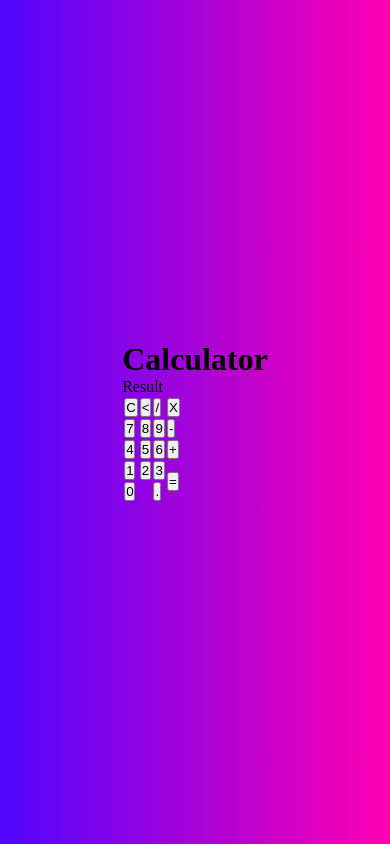
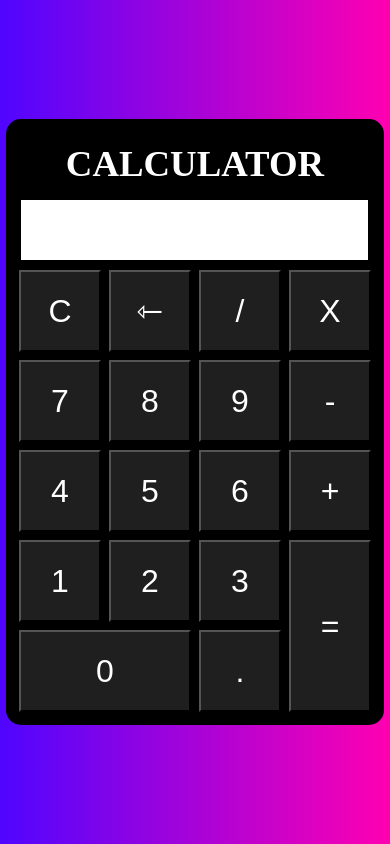
Before and after one commit to Carlos-Beckhauser/Calculator-Project, a website: page src/index.html in a window 390 px wide. Both pictures are taken after a click on the button "PRESS TO START". Drawn offline with nearby package versions, Linux system fonts and the light colour scheme.

Commit message:
calculator project finished. Made mobile responsive to calculator project

```diff
--- a/src/index.html
+++ b/src/index.html
@@ -13,39 +13,71 @@
 
     <div class="calculator">
       <h1>Calculator</h1>
-      <p id="result">Result</p>
+      <p id="result"></p>
       <table>
         <tr>
-          <td><button>C</button></td>
-          <td><button><</button></td>
-          <td><button>/</button></td>
-          <td><button>X</button></td>
+          <td><button class="calc-btn" onclick="clean()">C</button></td>
+          <td><button class="calc-btn" onclick="back()">⇽</button></td>
+          <td><button class="calc-btn" onclick="insert('/')">/</button></td>
+          <td><button class="calc-btn" onclick="insert('*')">X</button></td>
         </tr>
         <tr>
-          <td><button>7</button></td>
-          <td><button>8</button></td>
-          <td><button>9</button></td>
-          <td><button>-</button></td>
+          <td><button class="calc-btn" onclick="insert('7')">7</button></td>
+          <td><button class="calc-btn" onclick="insert('8')">8</button></td>
+          <td><button class="calc-btn" onclick="insert('9')">9</button></td>
+          <td><button class="calc-btn" onclick="insert('-')">-</button></td>
         </tr>
         <tr>
-          <td><button>4</button></td>
-          <td><button>5</button></td>
-          <td><button>6</button></td>
-          <td><button>+</button></td>
+          <td><button class="calc-btn" onclick="insert('4')">4</button></td>
+          <td><button class="calc-btn" onclick="insert('5')">5</button></td>
+          <td><button class="calc-btn" onclick="insert('6')">6</button></td>
+          <td><button class="calc-btn" onclick="insert('+')">+</button></td>
         </tr>
         <tr>
-          <td><button>1</button></td>
-          <td><button>2</button></td>
-          <td><button>3</button></td>
-          <td rowspan="2"><button>=</button></td>
+          <td><button class="calc-btn" onclick="insert('1')">1</button></td>
+          <td><button class="calc-btn" onclick="insert('2')">2</button></td>
+          <td><button class="calc-btn" onclick="insert('3')">3</button></td>
+          <td rowspan="2">
+            <button class="calc-btn" style="height: 172px" onclick="calc()">
+              =
+            </button>
+          </td>
         </tr>
         <tr>
-          <td colspan="2"><button>0</button></td>
-          <td><button>.</button></td>
+          <td colspan="2">
+            <button class="calc-btn" style="width: 172px" onclick="insert('0')">
+              0
+            </button>
+          </td>
+          <td><button class="calc-btn" onclick="insert('.')">.</button></td>
         </tr>
       </table>
     </div>
+    <script>
+      function insert(num) {
+        let numero = document.getElementById("result").innerHTML;
+        document.getElementById("result").innerHTML = numero + num;
+      }
 
+      function clean() {
+        document.getElementById("result").innerHTML = "";
+      }
+
+      function back() {
+        let result = document.getElementById("result").innerHTML;
+        document.getElementById("result").innerHTML = result.substring(
+          0,
+          result.length - 1
+        );
+      }
+
+      function calc() {
+        let result = document.getElementById("result").innerHTML;
+        if (result) {
+          document.getElementById("result").innerHTML = eval(result);
+        }
+      }
+    </script>
     <script src="https://cdnjs.cloudflare.com/ajax/libs/jquery/3.6.0/jquery.min.js"></script>
     <script src="./script.js"></script>
   </body>
--- a/src/style.css
+++ b/src/style.css
@@ -11,40 +11,125 @@ body {
   height: 100vh;
 }
 
+/*Mobile*/
 .start-message {
   position: absolute;
-  left: 22vw;
-  top: 33%;
   text-transform: uppercase;
-  font-size: 4rem;
   color: rgb(255, 255, 255);
+
+  left: 0;
+  top: 36%;
+  text-align: center;
+  font-size: 2.4rem;
 }
 
+/*Desktop*/
+@media screen and (min-width: 1280px) {
+  .start-message {
+    left: 22vw;
+    top: 33%;
+    text-align: unset;
+    font-size: 4rem;
+  }
+}
+
+/*Mobile*/
 #start-btn {
   position: absolute;
-  left: 44vw;
-  top: 50%;
+  left: 50%;
+  transform: translate(-50%);
   text-transform: uppercase;
   border: unset;
+  box-shadow: 0 1rem 0.7rem rgba(0, 0, 0, 0.4);
+  padding: 0.5rem 1rem;
+  border-radius: 15px;
+  background-color: white;
+
+  top: 54%;
   font-size: 1.5rem;
-  box-shadow: 0 1rem 0.7rem rgba(0, 0, 0, 0.4);
+  width: 15rem;
 }
 
-#start-btn:hover,
-#start-btn:focus {
-  background-color: rgb(64, 227, 248);
+/*Desktop*/
+@media screen and (min-width: 1280px) {
+  #start-btn {
+    top: 50%;
+    font-size: 2.5rem;
+    width: unset;
+  }
+}
+
+#start-btn:hover {
+  background: rgb(182, 182, 182);
   box-shadow: unset;
   cursor: pointer;
 }
 
+#start-btn:focus,
 #start-btn:active {
-  background-color: rgb(223, 235, 59);
+  background-image: linear-gradient(to right, #4c00fffa, #ff00b1);
+  box-shadow: unset;
+  cursor: pointer;
 }
 
+#result {
+  text-align: right;
+  font-size: 2.875rem;
+}
+
+/*Mobile*/
 .calculator {
   position: absolute;
   top: 50vh;
   left: 50vw;
   transform: translate(-50%, -50%);
   display: none;
+  background-color: black;
+  color: white;
+  border-radius: 0.9375rem;
+
+  padding: 0.5rem;
 }
+
+/*Desktop*/
+@media screen and (min-width: 1280px) {
+  .calculator {
+    padding: 1.9375rem;
+  }
+}
+
+.calculator h1 {
+  text-align: center;
+  text-transform: uppercase;
+  margin: 0.9375rem;
+  font-size: 2.3rem;
+}
+
+.calculator p {
+  height: 3rem;
+  width: 21.7rem;
+  background: white;
+  padding: 6px 0;
+  margin: 5px 5px;
+  position: relative;
+  left: 2px;
+  color: black;
+}
+
+.calc-btn {
+  width: 5.125rem;
+  height: 5.125rem;
+  font-size: 2rem;
+  cursor: pointer;
+  background-color: rgb(31, 31, 31);
+  color: white;
+  margin: 0.1875rem;
+}
+
+.calc-btn:hover {
+  background-color: rgb(82, 82, 82);
+}
+
+.calc-btn:active {
+  background-color: rgb(175, 175, 175);
+}
```
